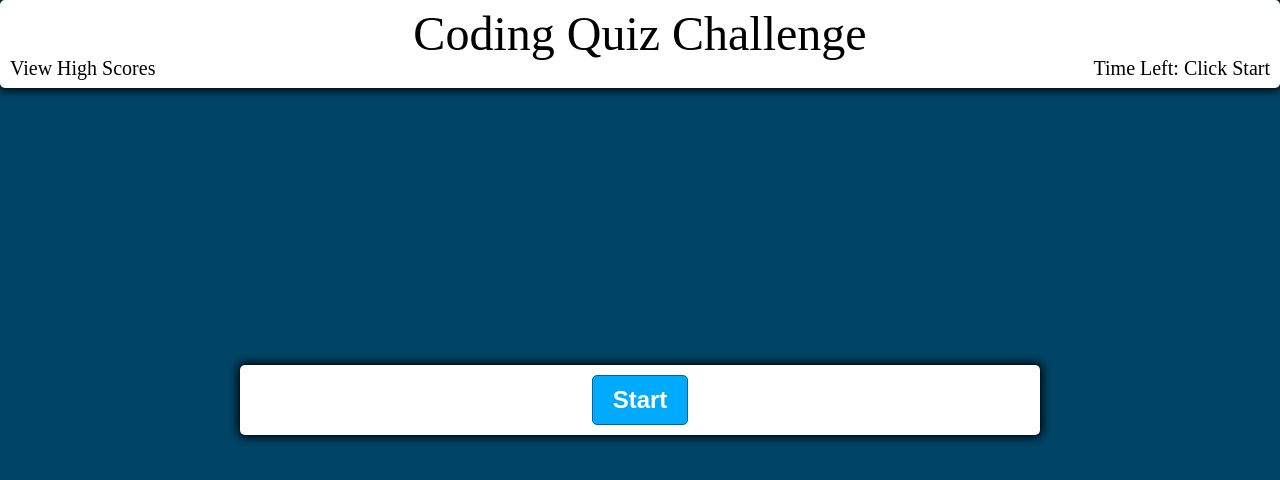
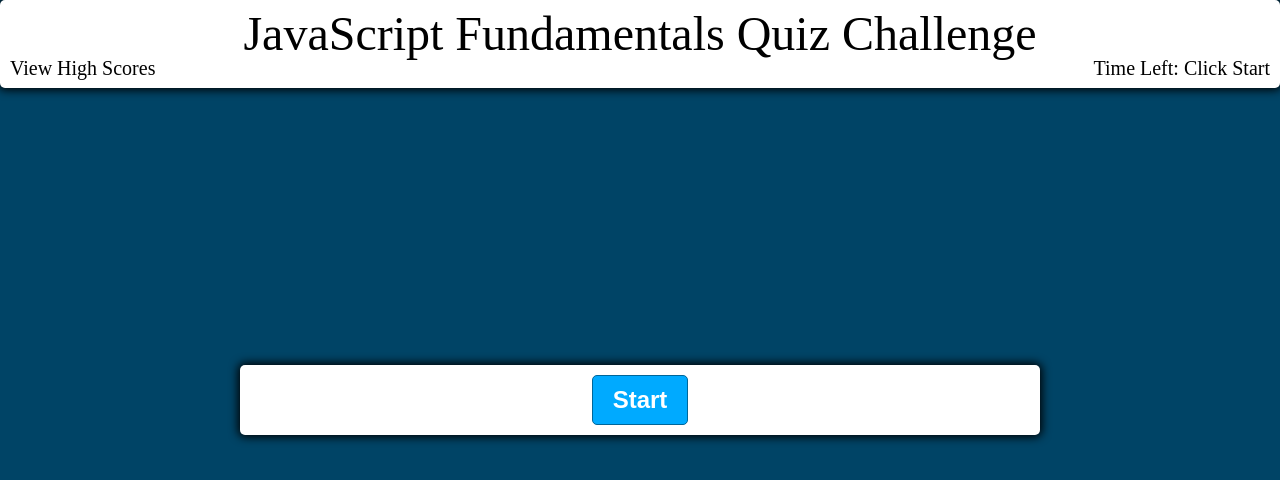
Before and after one commit to dbradley555/coding-quiz, a plain HTML site: page index.html in a window 1280 px wide. Drawn offline with Linux system fonts and the light colour scheme.

Commit message:
updated page title and header

```diff
--- a/index.html
+++ b/index.html
@@ -7,12 +7,12 @@
     <link rel="stylesheet" href="./assets/reset.css" />
     <link rel="stylesheet" href="./assets/style.css" />
 
-    <title>Coding Quiz</title>
+    <title>JavaScript Coding Quiz</title>
   </head>
   <body>
     <!-- header that will always be at top of page -->
     <header class="top-header">
-      <h1 class="title">Coding Quiz Challenge</h1>
+      <h1 class="title">JavaScript Fundamentals Quiz Challenge</h1>
       <!-- link to view high score page -->
       <h3 class="high-score-link">View High Scores</h3>
       <!-- timer display -->
```
